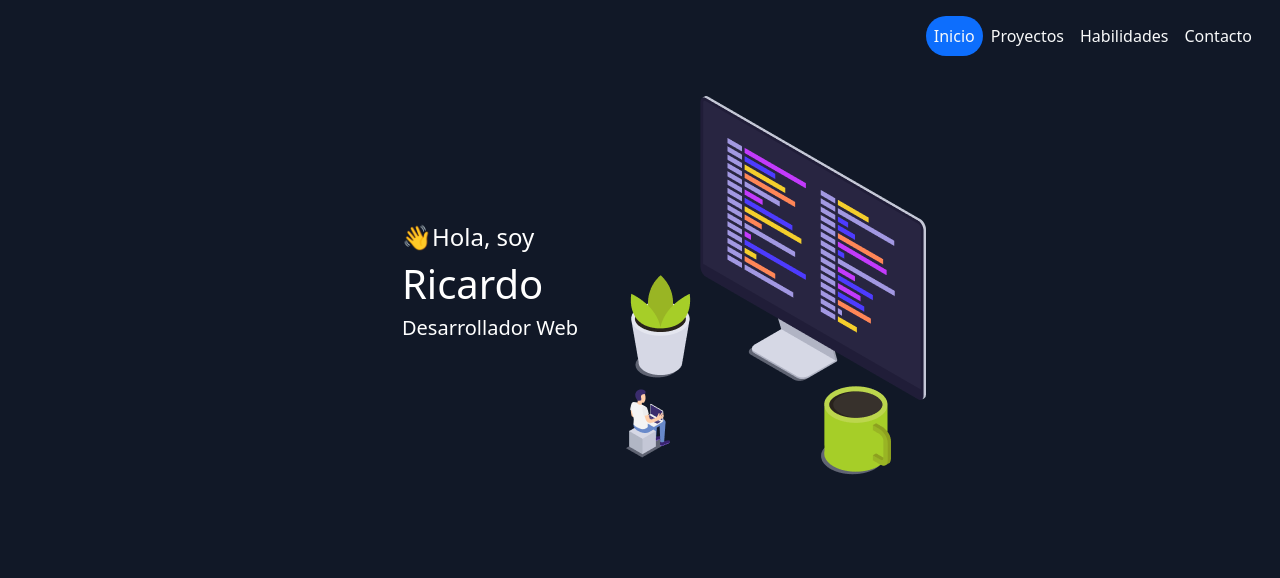
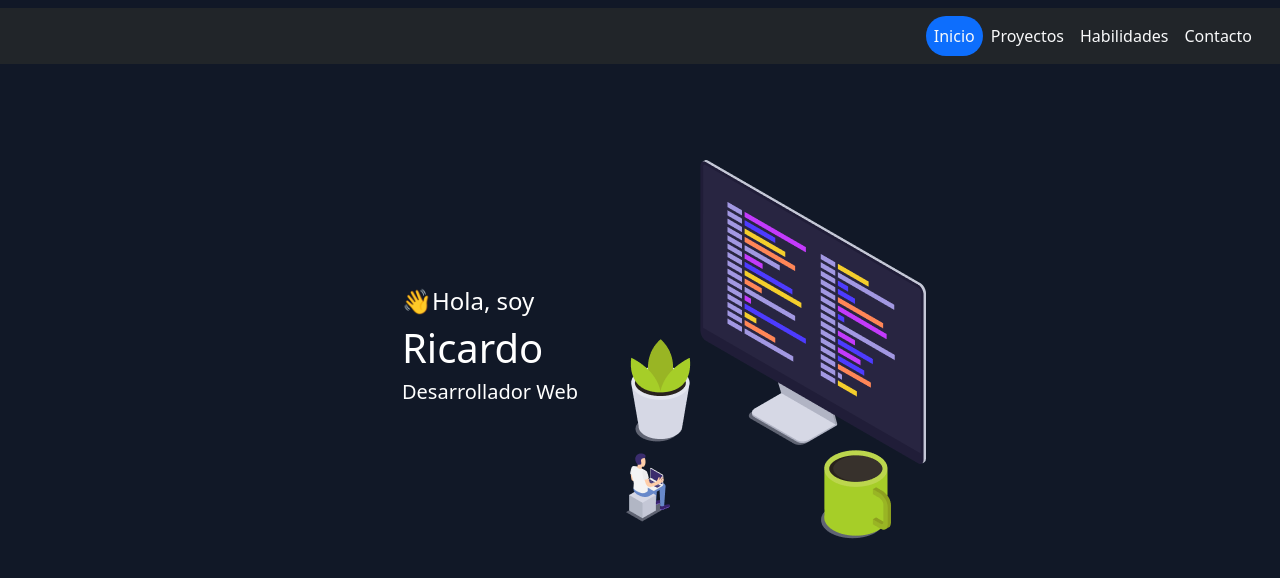
Before and after one commit to blackgoku-97/portafolio, a React (Vite) app: page / in a window 1280 px wide. Shown: the top 578 px of the page. Built offline with nearby package versions, Linux system fonts and the light colour scheme; the HTML template or start-up script is replaced by a standard one.

Commit message:
Celular 3

```diff
--- a/src/Components/Header/Header.jsx
+++ b/src/Components/Header/Header.jsx
@@ -1,7 +1,7 @@
 export const Header = () => {
   return (
     <>
-      <nav className="navbar navbar-expand-sm fixed-top mt-2 p-2">
+      <nav className="navbar navbar-expand-sm fixed-top mt-2 p-2 position-relative bg-dark">
         <div className="container-fluid">
           <button
             className="navbar-toggler"
```
